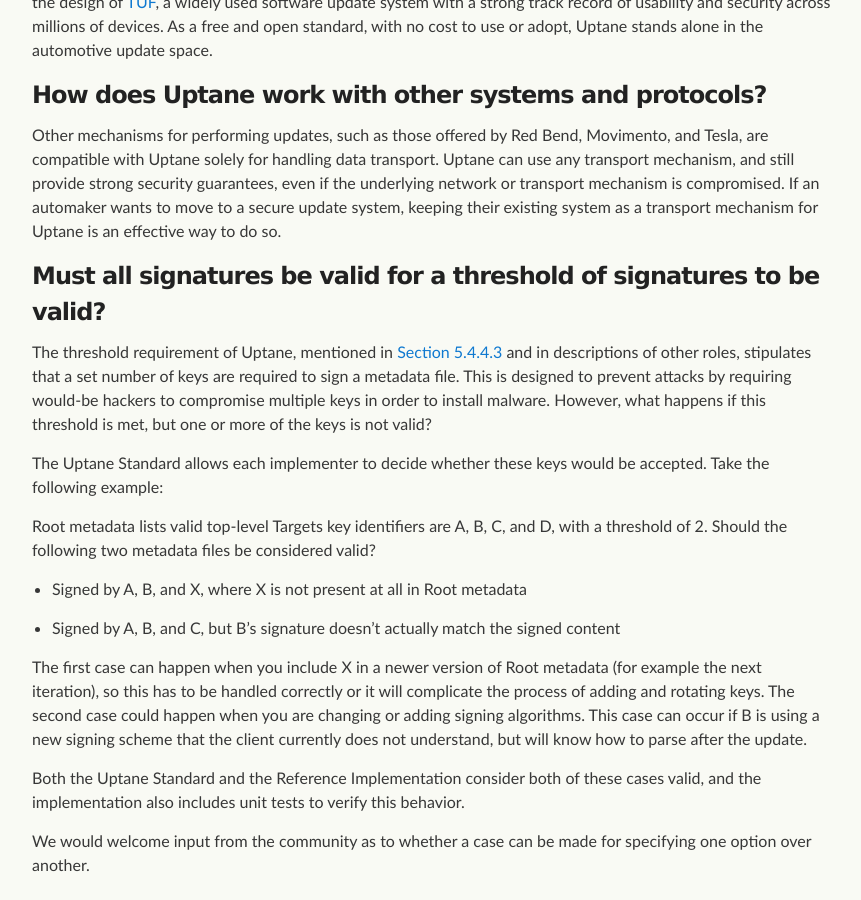
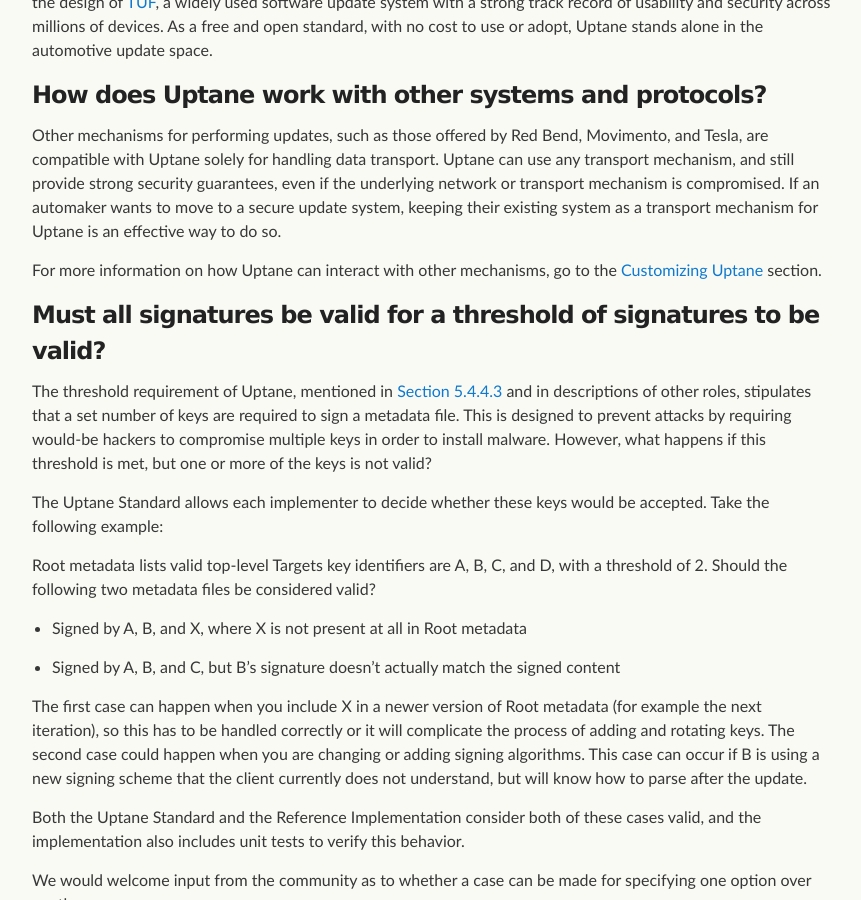
Before and after one commit to uptane/deployment-considerations, a Jekyll site: the page built from faq.md, in a window 1280 px wide and 900 px high, scrolled down 769 px. Shown: the whole window, without its empty margins (208-1069 px from the left). Built offline with Jekyll 4.4.1, drawn with Linux system fonts in a browser that asks for light colours; our own code applies the rules of GitHub Pages for plain Markdown files.

Commit message:
Added link
Linked to the "Customizing Uptane" section.

```diff
--- a/faq.md
+++ b/faq.md
@@ -17,6 +17,8 @@ No other automotive update system has been designed to work in such rigorous sit
 ### **How does Uptane work with other systems and protocols?**
 Other mechanisms for performing updates, such as those offered by Red Bend, Movimento, and Tesla, are compatible with Uptane solely for handling data transport. Uptane can use any transport mechanism, and still provide strong security guarantees, even if the underlying network or transport mechanism is compromised. If an automaker wants to move to a secure update system, keeping their existing system as a transport mechanism for Uptane is an effective way to do so.
 
+For more information on how Uptane can interact with other mechanisms, go to the [Customizing Uptane](https://github.com/uptane/deployment-considerations/blob/master/customizations.md) section.
+
 
 ### **Must all signatures be valid for a threshold of signatures to be valid?**
 
```
